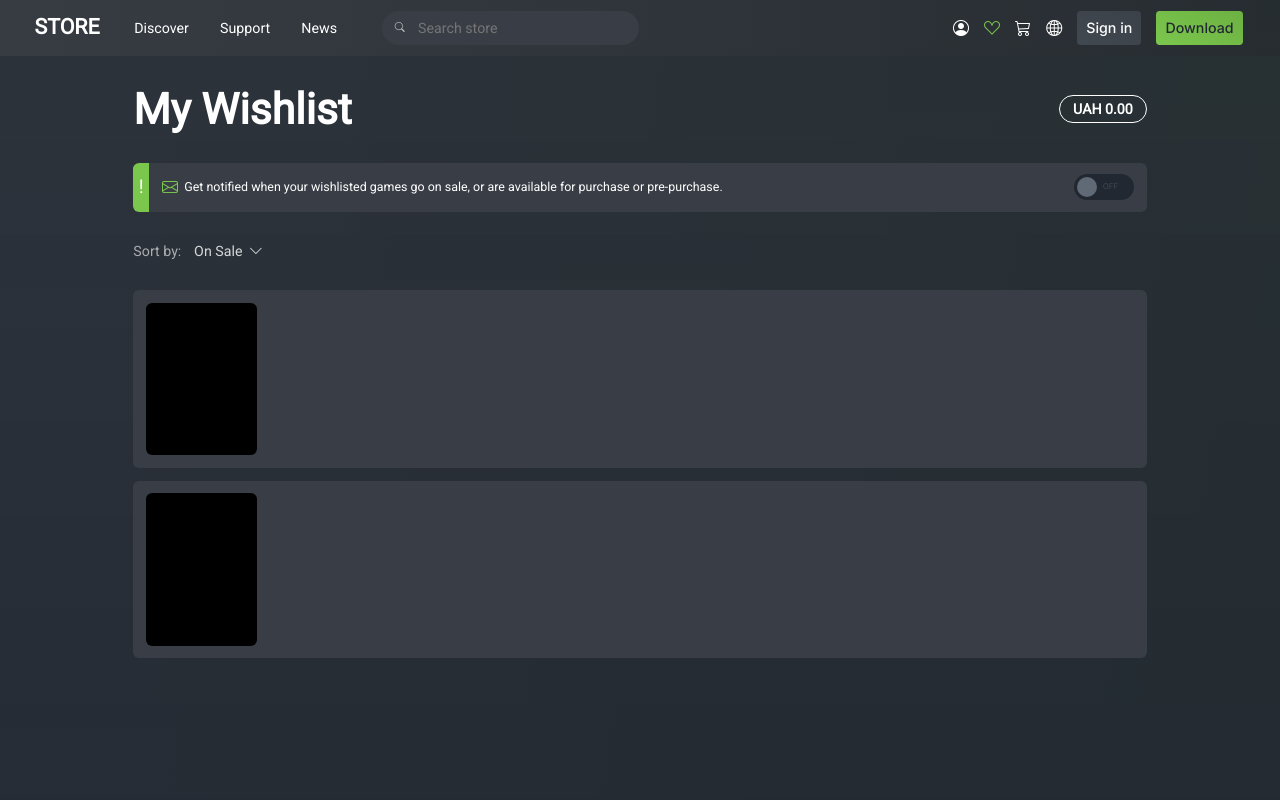
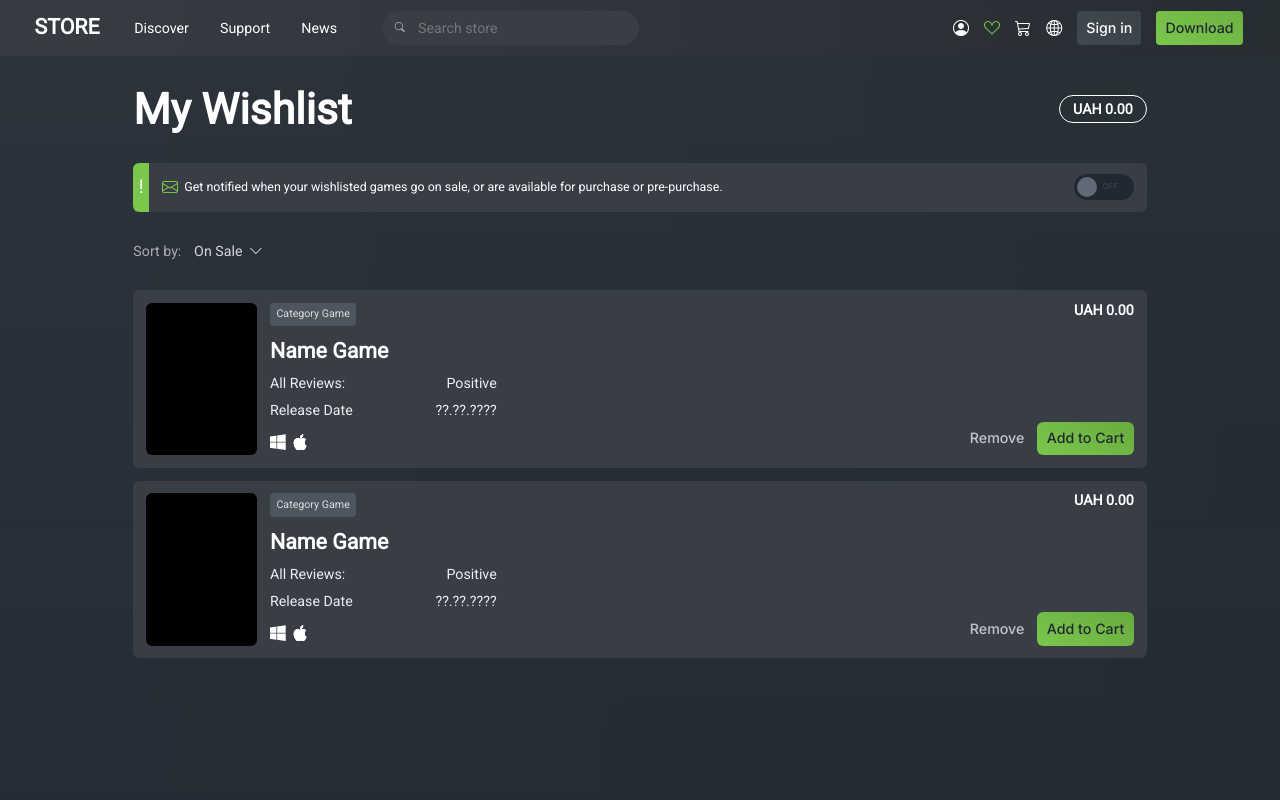
Before and after one commit to kanjo1ndd/gameflow-app, a React (Vite) app: page /WishList in a window 1280 px wide. Shown: the top 800 px of the page. Built offline with nearby package versions, Linux system fonts and the light colour scheme; what react-select-country-list would draw is missing.

Commit message:
update wishlist

```diff
--- a/src/views/profile/contentProfile/ContentProfile.jsx
+++ b/src/views/profile/contentProfile/ContentProfile.jsx
@@ -22,6 +22,7 @@ export default function ContentProfile() {
         }
     }, [token]);
 
+
     return <>
         {token == null ? <>
             <div className='need-authorization'>Need Authorization</div>
@@ -31,7 +32,7 @@ export default function ContentProfile() {
                     <div className='profile-img'/>
                     <div className='nickname-level'>
                         <div className='level'>Level 1</div>
-                        <div className='nickname'>{userData.username ?? 'Nickname'}</div>
+                        <div className='nickname'>{userData.userName ?? 'Nickname'}</div>
                     </div>
                     <div className='about-me'>
                         <div className='text-about-me'>About me:</div>
--- a/src/views/registration/SignIn.jsx
+++ b/src/views/registration/SignIn.jsx
@@ -29,7 +29,7 @@ export default function SignIn() {
                 'Authorization': 'Basic ' + credentials
             }
         }).then(data => {
-            let jti = data;
+            let jti = data.jti;
             setToken(jti);
             console.log('Токен после аутентификации:', jti);
             navigate('/Profile');
--- a/src/views/wishlist/contentWishList/ContentWishList.css
+++ b/src/views/wishlist/contentWishList/ContentWishList.css
@@ -225,9 +225,11 @@
     background: rgba(57, 62, 70, 1);
 }
 
+/* left part */
 .block-game-left-part {
     display: flex;
     position: relative;
+    gap: 1vw;
 }
 
 .game-img {
@@ -236,3 +238,144 @@
     border-radius: 0.486vw;
     background-color: black;
 }
+
+.left-part-text {
+    display: flex;
+    position: relative;
+    flex-direction: column;
+    justify-content: space-between;
+
+    height: 100%;
+    width: 17.708vw;
+}
+
+.category-game {
+    border-radius: 0.285vw;
+    max-width: max-content;
+    display: flex;
+    padding: 0.5vw;
+
+    background: rgba(78, 85, 95, 1);
+    color: rgba(255, 255, 255, 0.8);
+
+    font-family: Roboto;
+    font-weight: 400;
+    font-size: 0.833vw;
+    line-height: 100%;
+    letter-spacing: 0%;
+    vertical-align: middle;
+}
+
+.name-game {
+    font-family: Roboto;
+    font-weight: 900;
+    font-size: 1.667vw;
+    line-height: 100%;
+    letter-spacing: 0%;
+    vertical-align: middle;
+
+    color: white;
+}
+
+.block-date-com {
+    display: flex;
+    position: relative;
+    flex-direction: column;
+    gap: 1vw;
+
+    font-family: Roboto;
+    font-weight: 400;
+    font-size: 1.111vw;
+    line-height: 100%;
+    letter-spacing: 0%;
+    vertical-align: middle;
+
+    color: rgba(255, 255, 255, 0.9);
+}
+
+.block-flex-date-com {
+    display: flex;
+    position: relative;
+    justify-content: space-between;
+}
+
+.icons-left-part {
+    color: white;
+    font-size: 1.229vw;
+    display: flex;
+    gap: 0.5vw;
+}
+/* left part */
+
+.block-game-right-part {
+    display: flex;
+    position: relative;
+    flex-direction: column;
+    justify-content: space-between;
+    height: 100%;
+}
+
+.cost-game {
+    font-family: Roboto;
+    font-weight: 900;
+    font-size: 1.111vw;
+    line-height: 100%;
+    letter-spacing: 0%;
+    text-align: right;
+    vertical-align: middle;
+
+    color: white;
+}
+
+
+.remove-button-add {
+    display: flex;
+    position: relative;
+    align-items: center;
+    gap: 1vw;
+}
+
+.remove {
+    font-family: Inter;
+    font-weight: 500;
+    font-size: 1.111vw;
+    line-height: 100%;
+    letter-spacing: 0%;
+    text-align: center;
+    cursor: pointer;
+    transition: transform 0.1s, filter 0.2s, color 0.2s;
+
+    color: rgba(255, 255, 255, 0.7);
+}
+
+.remove:active {
+    transform: scale(0.97);
+    filter: brightness(0.9);
+}
+
+.remove:hover {
+    filter: brightness(0.8);
+}
+
+.button-add-cart {
+    background: linear-gradient(30deg, rgba(123, 199, 77, 1), rgb(92, 153, 54));
+    background-size: 200% 100%;
+    transition: background-position 0.5s, transform 0.1s, filter 0.1s;
+
+    color: rgba(34, 40, 49, 1) !important;
+
+    font-family: Inter;
+    font-weight: 500;
+    font-size: 1.111vw;
+    line-height: 100%;
+    letter-spacing: 0%;
+    text-align: center;
+
+    border: none;
+    outline: none;
+
+    border-radius: 0.486vw;
+
+    padding: 0.75vw 0.75vw 0.75vw 0.75vw;
+}
+/* right part */
--- a/src/views/wishlist/contentWishList/ContentWishList.jsx
+++ b/src/views/wishlist/contentWishList/ContentWishList.jsx
@@ -47,6 +47,31 @@ export function BlockGame() {
         <div className="block-game">
             <div className="block-game-left-part">
                 <div className="game-img" />
+                <div className="left-part-text">
+                    <div className="category-game">Category Game</div>
+                    <div className="name-game">Name Game</div>
+                    <div className="block-date-com">
+                        <div className="block-flex-date-com">
+                            <div>All Reviews:</div>
+                            <div>Positive</div>
+                        </div>
+                        <div className="block-flex-date-com">
+                            <div>Release Date</div>
+                            <div>??.??.????</div>
+                        </div>
+                    </div>
+                    <div className="icons-left-part">
+                        <i className="bi bi-windows"></i>
+                        <i className="bi bi-apple"></i>
+                    </div>
+                </div>
+            </div>
+            <div className="block-game-right-part">
+                <div className="cost-game">UAH 0.00</div>
+                <div className="remove-button-add">
+                    <div className="remove">Remove</div>
+                    <button className="btn button-add-cart">Add to Cart</button>
+                </div>
             </div>
         </div>
     </>;
```
